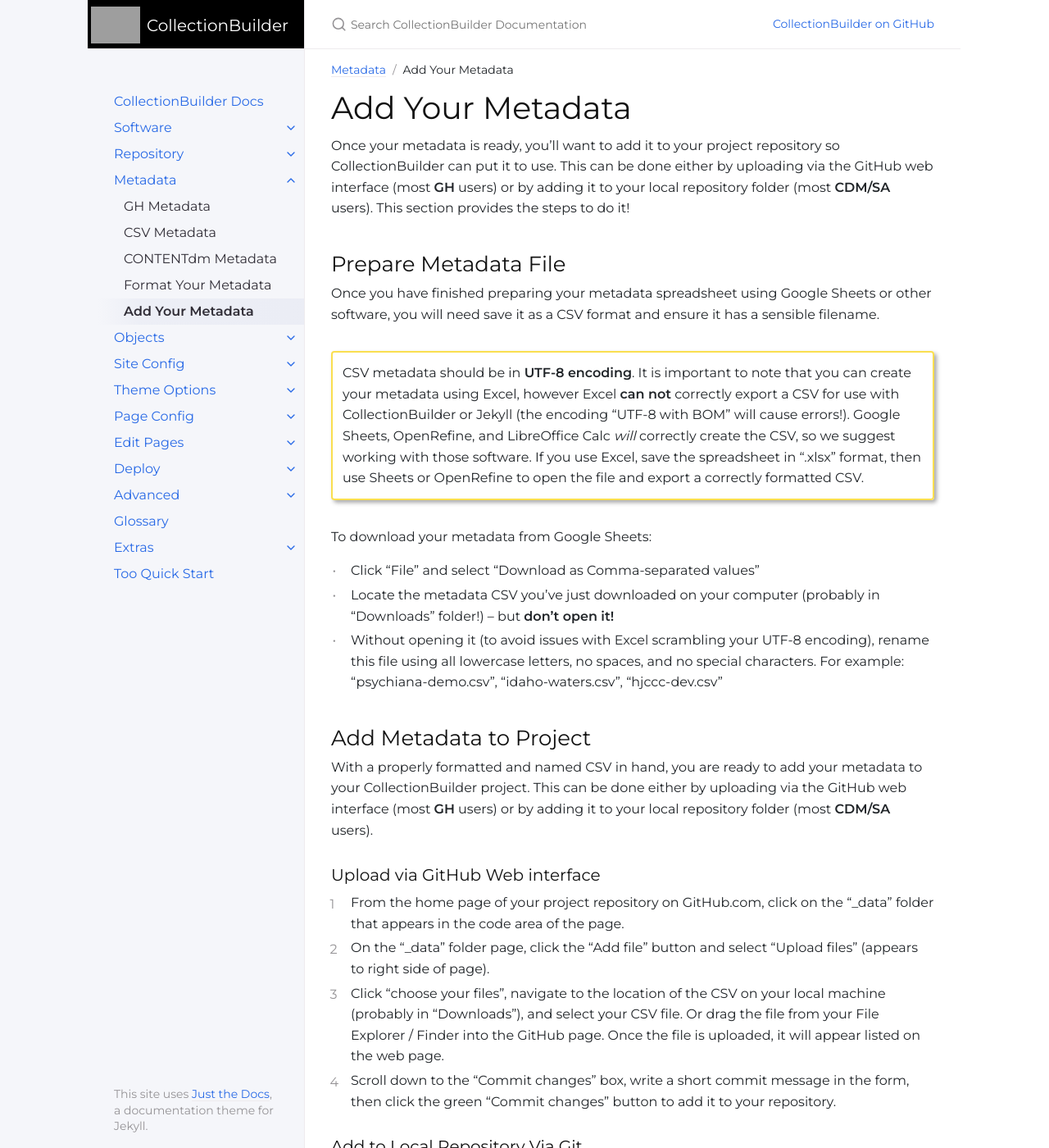
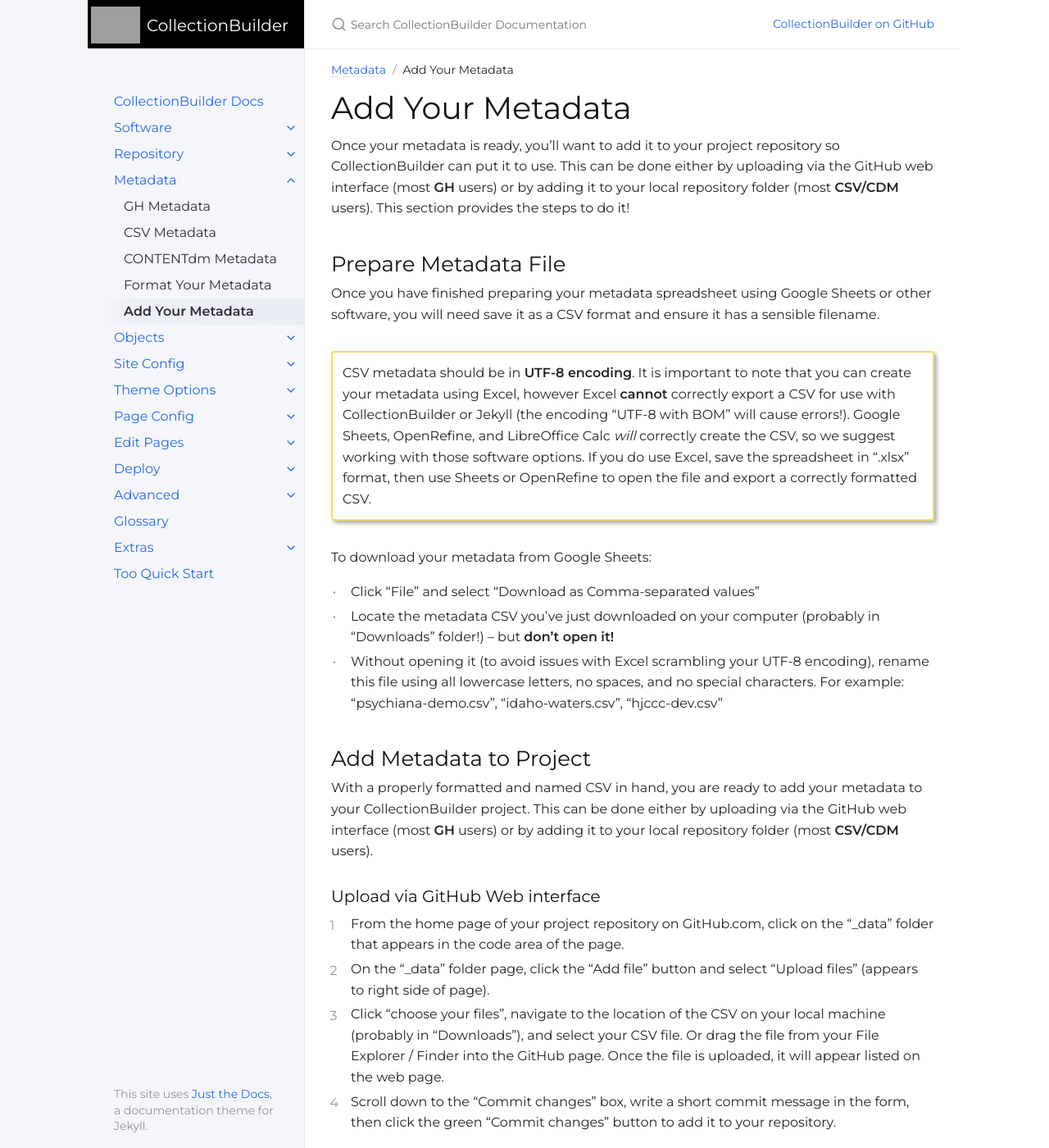
Before and after one commit to CollectionBuilder/cb-docs, a Jekyll site: the page built from docs/metadata/uploading.md, in a window 1280 px wide and 1400 px high. Shown: the whole window at 82% size. Built offline with Jekyll 4.4.1, drawn with Linux system fonts in a browser that asks for light colours; comment, search, counter and statistics services are not loaded.

Commit message:
finish metadata updates

```diff
--- a/docs/metadata/uploading.md
+++ b/docs/metadata/uploading.md
@@ -7,7 +7,7 @@ nav_order: 7
 # Add Your Metadata
 
 Once your metadata is ready, you'll want to add it to your project repository so CollectionBuilder can put it to use.
-This can be done either by uploading via the GitHub web interface (most **GH** users) or by adding it to your local repository folder (most **CDM/SA** users).
+This can be done either by uploading via the GitHub web interface (most **GH** users) or by adding it to your local repository folder (most **CSV/CDM** users).
 This section provides the steps to do it!
 
 ## Prepare Metadata File
@@ -16,9 +16,9 @@ Once you have finished preparing your metadata spreadsheet using Google Sheets o
 
 {:.alert .alert-yellow}
 CSV metadata should be in **UTF-8 encoding**.
-It is important to note that you can create your metadata using Excel, however Excel **can not** correctly export a CSV for use with CollectionBuilder or Jekyll (the encoding "UTF-8 with BOM" will cause errors!).
-Google Sheets, OpenRefine, and LibreOffice Calc *will* correctly create the CSV, so we suggest working with those software.
-If you use Excel, save the spreadsheet in ".xlsx" format, then use Sheets or OpenRefine to open the file and export a correctly formatted CSV.
+It is important to note that you can create your metadata using Excel, however Excel **cannot** correctly export a CSV for use with CollectionBuilder or Jekyll (the encoding "UTF-8 with BOM" will cause errors!).
+Google Sheets, OpenRefine, and LibreOffice Calc *will* correctly create the CSV, so we suggest working with those software options.
+If you do use Excel, save the spreadsheet in ".xlsx" format, then use Sheets or OpenRefine to open the file and export a correctly formatted CSV.
 
 To download your metadata from Google Sheets:
 
@@ -29,7 +29,7 @@ To download your metadata from Google Sheets:
 ## Add Metadata to Project
 
 With a properly formatted and named CSV in hand, you are ready to add your metadata to your CollectionBuilder project.
-This can be done either by uploading via the GitHub web interface (most **GH** users) or by adding it to your local repository folder (most **CDM/SA** users).
+This can be done either by uploading via the GitHub web interface (most **GH** users) or by adding it to your local repository folder (most **CSV/CDM** users).
 
 ### Upload via GitHub Web interface
 
```
Also changed, not shown: docs/metadata/csv_metadata.md (+27 -25 lines), docs/metadata/formatting.md (+1 -1 lines), docs/metadata/gh_metadata.md (+4 -6 lines).
